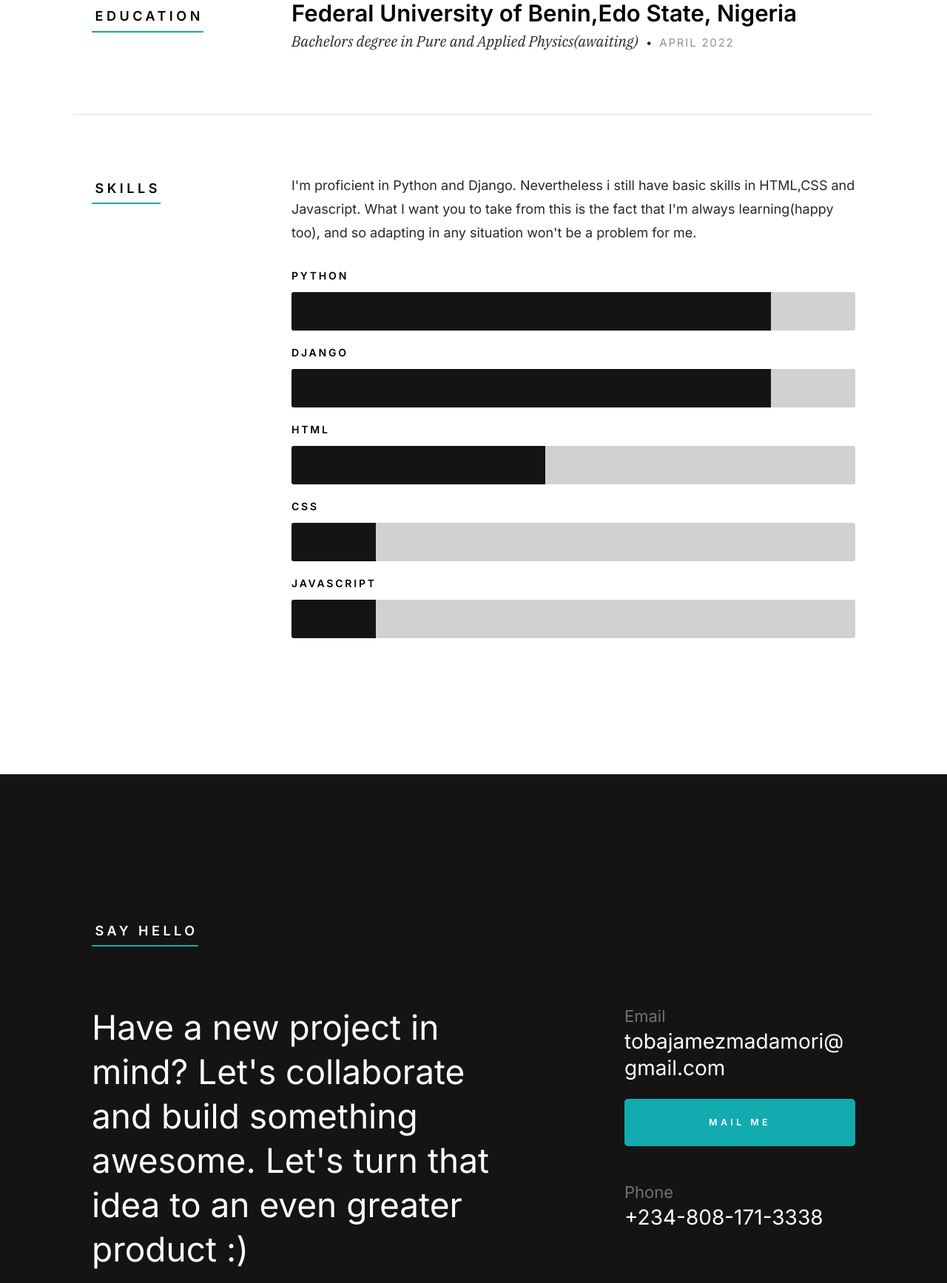
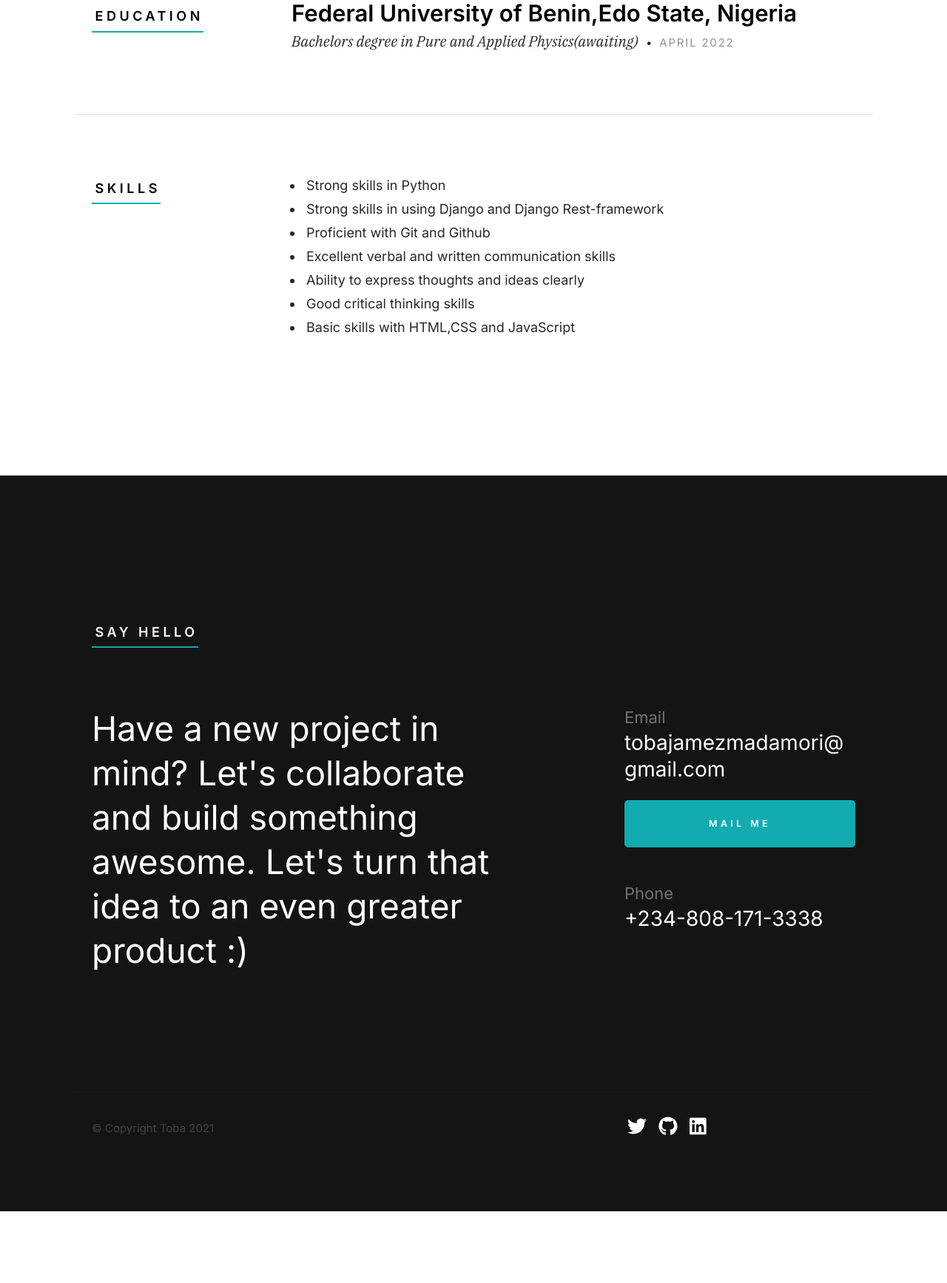
Before and after one commit to toba-madamori/portfolioapp, a Django app: page / in a window 1280 px wide. Shown: the part 2080-3815 px from the top of the page at 74% size. After the commit the page ends 3718 px from the top, so only its background shows below. Run offline with Django 3.2, Linux system fonts and the light colour scheme; some libraries are stand-ins or nearby versions.

Commit message:
modified the page again

```diff
--- a/resume/templates/index.html
+++ b/resume/templates/index.html
@@ -85,6 +85,7 @@
                     <div class="s-hero__content-social">
                         <a href="https://twitter.com/TobaMadamori"><i class="fab fa-twitter" aria-hidden="true"></i></a>
                         <a href="https://github.com/toba-madamori"><i class="fab fa-github" aria-hidden="true"></i></a>
+                        <a href="https://linkedin.com/in/oloruntoba-madamori"><i class="fab fa-linkedin" aria-hidden="true"></i></a>
                     </div>
 
                 </div> <!-- end s-hero__content-about -->
@@ -209,34 +210,14 @@
             <div class="column large-9 tab-12">
                 <div class="resume-block">
 
-                    <p>
-                    I'm proficient in Python and Django. Nevertheless i still have basic skills in
-                    HTML,CSS and Javascript. What I want you to take from this is the fact that I'm
-                    always learning(happy too), and so adapting in any situation won't be a problem
-                    for me.
-                    </p>
-
-                    <ul class="skill-bars-fat">
-                        <li>
-                        <div class="progress percent85"></div>
-                        <strong>Python</strong>
-                        </li>
-                        <li>
-                        <div class="progress percent85"></div>
-                        <strong>Django</strong>
-                        </li>
-                        <li>
-                        <div class="progress percent45"></div>
-                        <strong>HTML</strong>
-                        </li>
-                        <li>
-                        <div class="progress percent15"></div>
-                        <strong>CSS</strong>
-                        </li>
-                        <li>
-                        <div class="progress percent15"></div>
-                        <strong>Javascript</strong>
-                        </li>
+                    <ul>
+                        <li>Strong skills in Python</li>
+                        <li>Strong skills in using Django and Django Rest-framework</li>
+                        <li>Proficient with Git and Github</li>
+                        <li>Excellent verbal and written communication skills</li>
+                        <li>Ability to express thoughts and ideas clearly</li>
+                        <li>Good critical thinking skills</li>
+                        <li>Basic skills with HTML,CSS and JavaScript</li>
                     </ul>
 
                 </div> <!-- end resume-block -->
@@ -313,6 +294,7 @@
                 <ul class="s-footer__social">
                     <li><a href="https://twitter.com/TobaMadamori"><i class="fab fa-twitter" aria-hidden="true"></i></a></li>
                     <li><a href="https://github.com/toba-madamori"><i class="fab fa-github" aria-hidden="true"></i></a></li>
+                    <li><a href="https://linkedin.com/in/oloruntoba-madamori"><i class="fab fa-linkedin" aria-hidden="true"></i></a></li>
                 </ul>
             </div>
 
```
